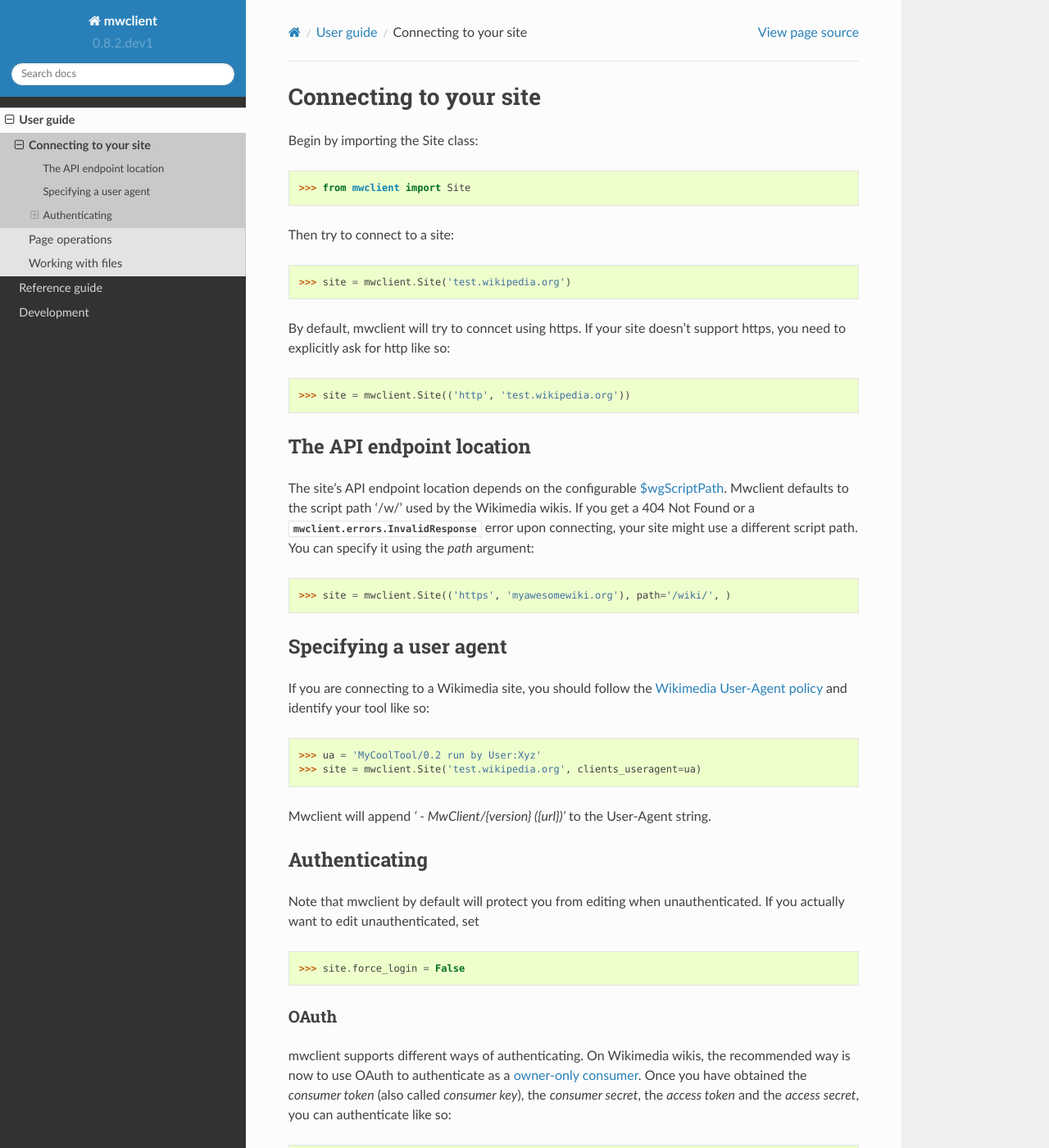
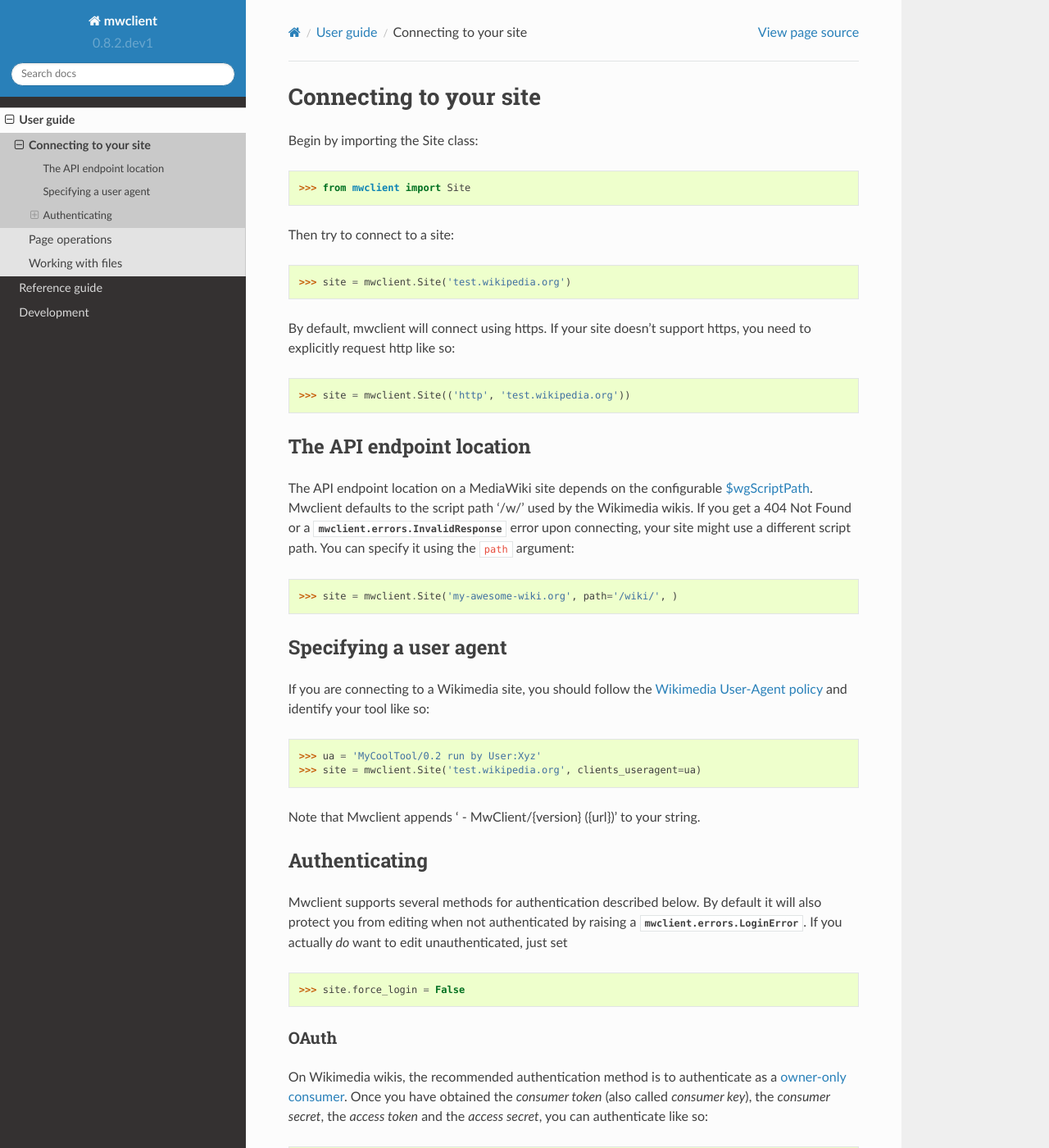
Before and after one commit to mwclient/mwclient, a Sphinx documentation site: the page built from docs/source/user/connecting.rst, in a window 1280 px wide and 1400 px high. Shown: the whole window at 82% size. Built offline with Sphinx 7.4.7 and the Read the Docs theme 2.0.0, drawn with Linux system fonts in a browser that asks for light colours; the version number is read from the project's files by our own code.

Commit message:
Docs: Update section on connecting
- https is standard now, so no need to explicitly declare that
- wrap lines around 90 chars
- minor rewriting

```diff
--- a/docs/source/user/connecting.rst
+++ b/docs/source/user/connecting.rst
@@ -11,23 +11,25 @@
 
     >>> site = mwclient.Site('test.wikipedia.org')
 
-By default, mwclient will try to conncet using https. If your site
-doesn't support https, you need to explicitly ask for http like so:
+By default, mwclient will connect using https. If your site doesn't support
+https, you need to explicitly request http like so:
 
     >>> site = mwclient.Site(('http', 'test.wikipedia.org'))
-
 
 .. _endpoint:
 
 The API endpoint location
 -------------------------
 
-The site's API endpoint location depends on the configurable `$wgScriptPath <https://www.mediawiki.org/wiki/Manual:$wgScriptPath>`_.
-Mwclient defaults to the script path '/w/' used by the Wikimedia wikis.
-If you get a 404 Not Found or a :class:`mwclient.errors.InvalidResponse` error upon connecting,
-your site might use a different script path. You can specify it using the `path` argument:
+The API endpoint location on a MediaWiki site depends on the configurable
+`$wgScriptPath`_. Mwclient defaults to the script path '/w/' used by the
+Wikimedia wikis. If you get a 404 Not Found or a
+:class:`mwclient.errors.InvalidResponse` error upon connecting, your site might
+use a different script path. You can specify it using the ``path`` argument:
 
-    >>> site = mwclient.Site(('https', 'myawesomewiki.org'), path='/wiki/', )
+    >>> site = mwclient.Site('my-awesome-wiki.org', path='/wiki/', )
+
+.. _$wgScriptPath: https://www.mediawiki.org/wiki/Manual:$wgScriptPath
 
 .. _user-agent:
 
@@ -35,21 +37,24 @@
 -----------------------
 
 If you are connecting to a Wikimedia site, you should follow the
-`Wikimedia User-Agent policy <https://meta.wikimedia.org/wiki/User-Agent_policy>`_
-and identify your tool like so:
+`Wikimedia User-Agent policy`_ and identify your tool like so:
 
     >>> ua = 'MyCoolTool/0.2 run by User:Xyz'
     >>> site = mwclient.Site('test.wikipedia.org', clients_useragent=ua)
 
-Mwclient will append `' - MwClient/{version} ({url})'` to the User-Agent string.
+Note that Mwclient appends ' - MwClient/{version} ({url})' to your string.
+
+.. _Wikimedia User-Agent policy: https://meta.wikimedia.org/wiki/User-Agent_policy
 
 .. _auth:
 
 Authenticating
 --------------
 
-Note that mwclient by default will protect you from editing when unauthenticated.
-If you actually want to edit unauthenticated, set
+Mwclient supports several methods for authentication described below. By default
+it will also protect you from editing when not authenticated by raising a
+:class:`mwclient.errors.LoginError`. If you actually *do* want to edit
+unauthenticated, just set
 
     >>> site.force_login = False
 
@@ -58,12 +63,10 @@
 OAuth
 ^^^^^
 
-mwclient supports different ways of authenticating. On Wikimedia
-wikis, the recommended way is now to use OAuth to authenticate as a
-`owner-only consumer <https://www.mediawiki.org/wiki/OAuth/Owner-only_consumers#Python>`_.
-Once you have obtained the *consumer token* (also called *consumer key*), the
-*consumer secret*, the *access token* and the *access secret*, you can authenticate
-like so:
+On Wikimedia wikis, the recommended authentication method is to authenticate as
+a `owner-only consumer`_. Once you have obtained the *consumer token* (also
+called *consumer key*), the *consumer secret*, the *access token* and the
+*access secret*, you can authenticate like so:
 
     >>> site = mwclient.Site('test.wikipedia.org',
                              consumer_token='my_consumer_token',
```
Also changed, not shown: other parts of docs/source/user/connecting.rst (+2 -0 lines).
